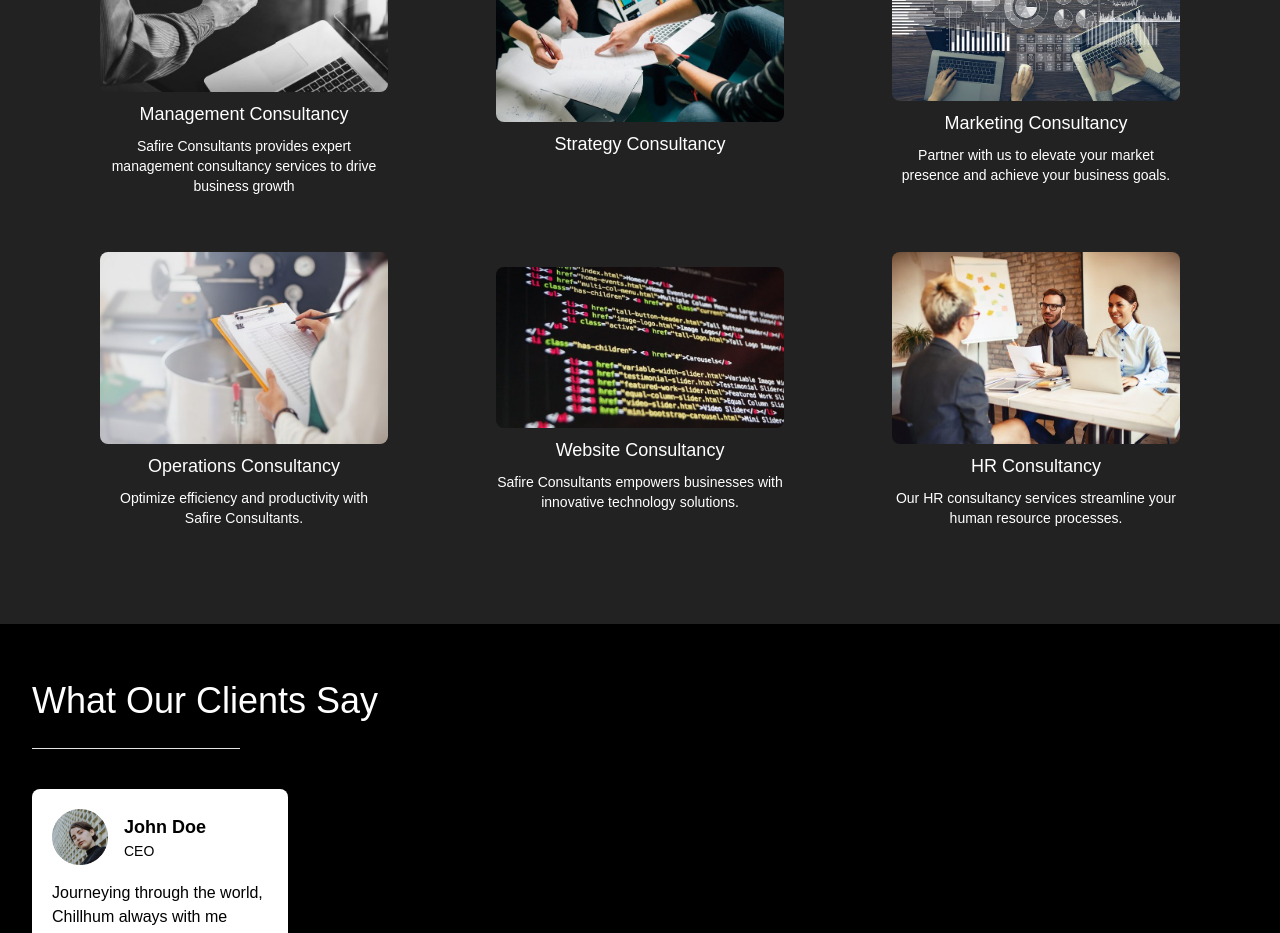
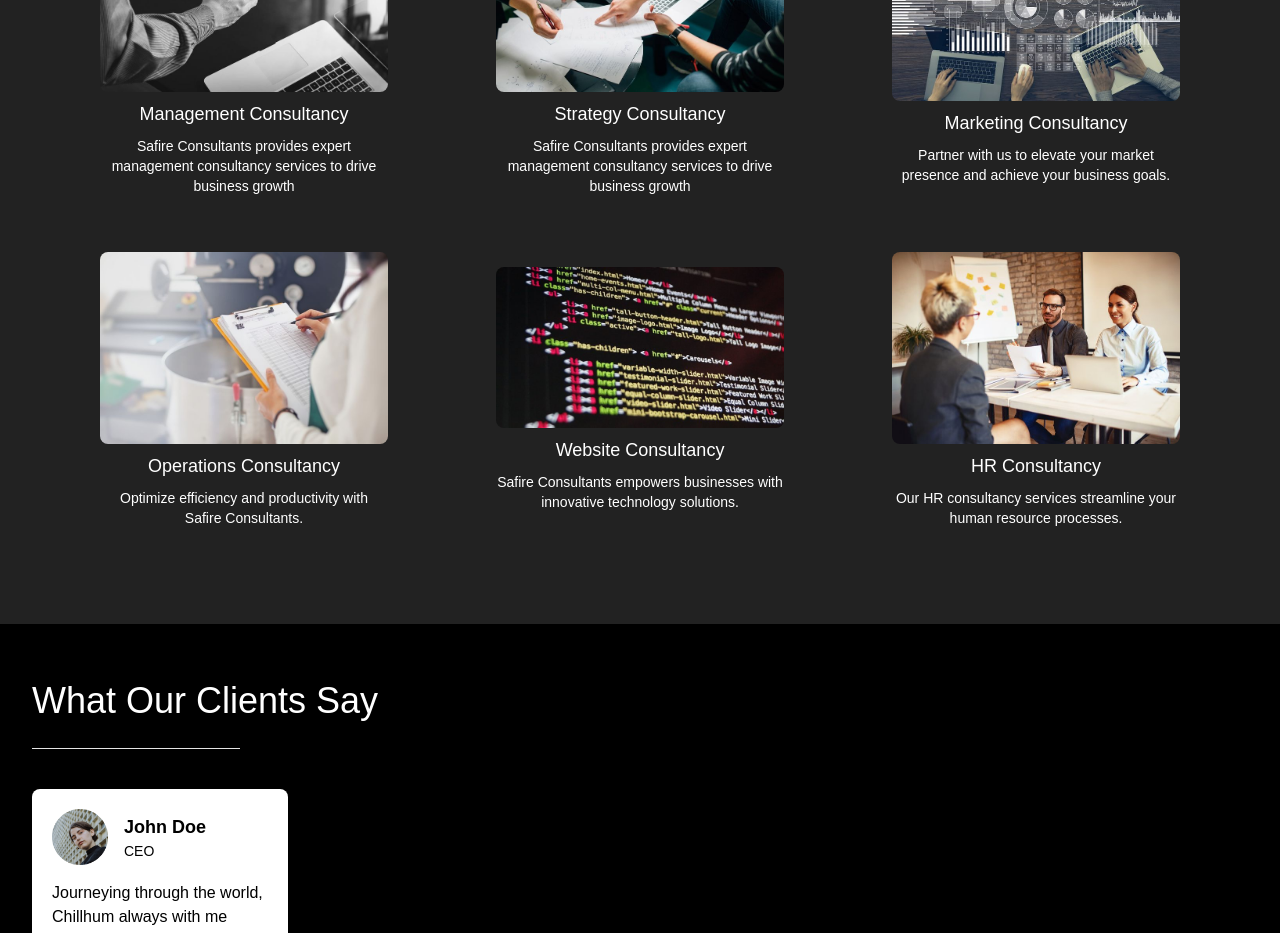
Before and after one commit to safireconsultants/safire-consultant, a Next.js app: page / in a window 1280 px wide. Shown: the part 1300-2233 px from the top of the page. Built offline with nearby package versions, Linux system fonts and the light colour scheme.

Commit message:
refactor: Update Home component layout and navbar
- Add Marketing Consultancy to servicesdata array in Home component
- Rearrange the order of services in servicesdata array in Home component
- Update image paths in servicesdata array in Home component

```diff
--- a/components/Home/Home.tsx
+++ b/components/Home/Home.tsx
@@ -26,6 +26,7 @@ const servicesdata = [
   {
     name: "Strategy Consultancy",
     image: "/sc.jpg",
+    line: "Safire Consultants provides expert management consultancy services to drive business growth"
   },
   {
     name: "Marketing Consultancy",
```
